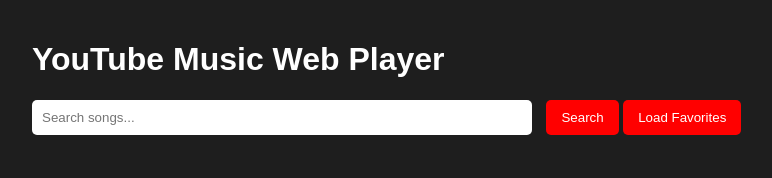
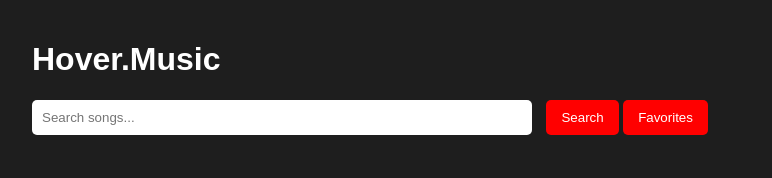
Before and after one commit to KushalDahal00/Hover.Music, a plain HTML site: page index.html in a window 1280 px wide. Shown: the whole page, without its empty margins (208-980 px from the left). Drawn offline with Linux system fonts and the light colour scheme.

Commit message:
Add files via upload

```diff
--- a/index.html
+++ b/index.html
@@ -3,7 +3,7 @@
 <head>
 <meta charset="UTF-8">
 <meta name="viewport" content="width=device-width, initial-scale=1.0">
-<title>YouTube Music Web Player</title>
+<title>Hover.Music</title>
 <link rel="manifest" href="manifest.json">
 <meta name="theme-color" content="#ff0000">
 <style>
@@ -30,11 +30,11 @@
 <body>
 
 <div class="container">
-<h1>YouTube Music Web Player</h1>
+<h1>Hover.Music</h1>
 <div>
 <input type="text" id="searchQuery" placeholder="Search songs...">
 <button onclick="searchSongs()">Search</button>
-<button onclick="loadFavorites()">Load Favorites</button>
+<button onclick="loadFavorites()">Favorites</button>
 </div>
 <div class="results" id="results"></div>
 </div>
```
